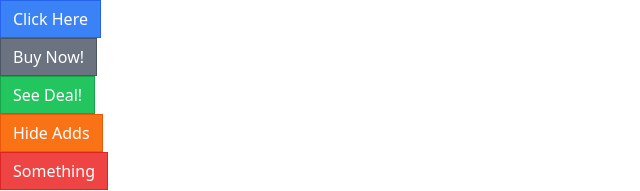
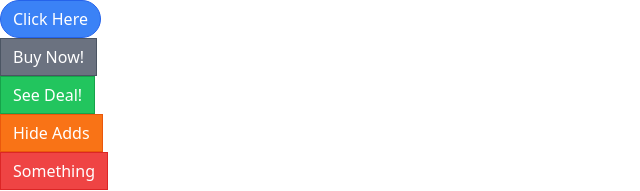
Before and after one commit to keshab4855/react-practice, a React (Create React App) app in the folder final/: page / in a window 1280 px wide. Shown: the top 191 px of the page, without its empty margins (0-640 px from the left). Built offline with nearby package versions, Linux system fonts and the light colour scheme.

Commit message:
customizing border radius

```diff
--- a/final/src/App.js
+++ b/final/src/App.js
@@ -4,7 +4,9 @@ function App() {
   return (
     <div className="app">
       <div>
-        <Button primary>Click Here</Button>
+        <Button primary rounded>
+          Click Here
+        </Button>
       </div>
       <div>
         <Button secondary>Buy Now!</Button>
--- a/final/src/Button.js
+++ b/final/src/Button.js
@@ -21,6 +21,7 @@ const Button = ({
     "border-green-600 bg-green-500 text-white": success,
     "border-orange-600 bg-orange-500 text-white": warning,
     "border-red-600 bg-red-500 text-white": danger,
+    "rounded-full": rounded,
   });
 
   return <button className={classes}>{children}</button>;
```
